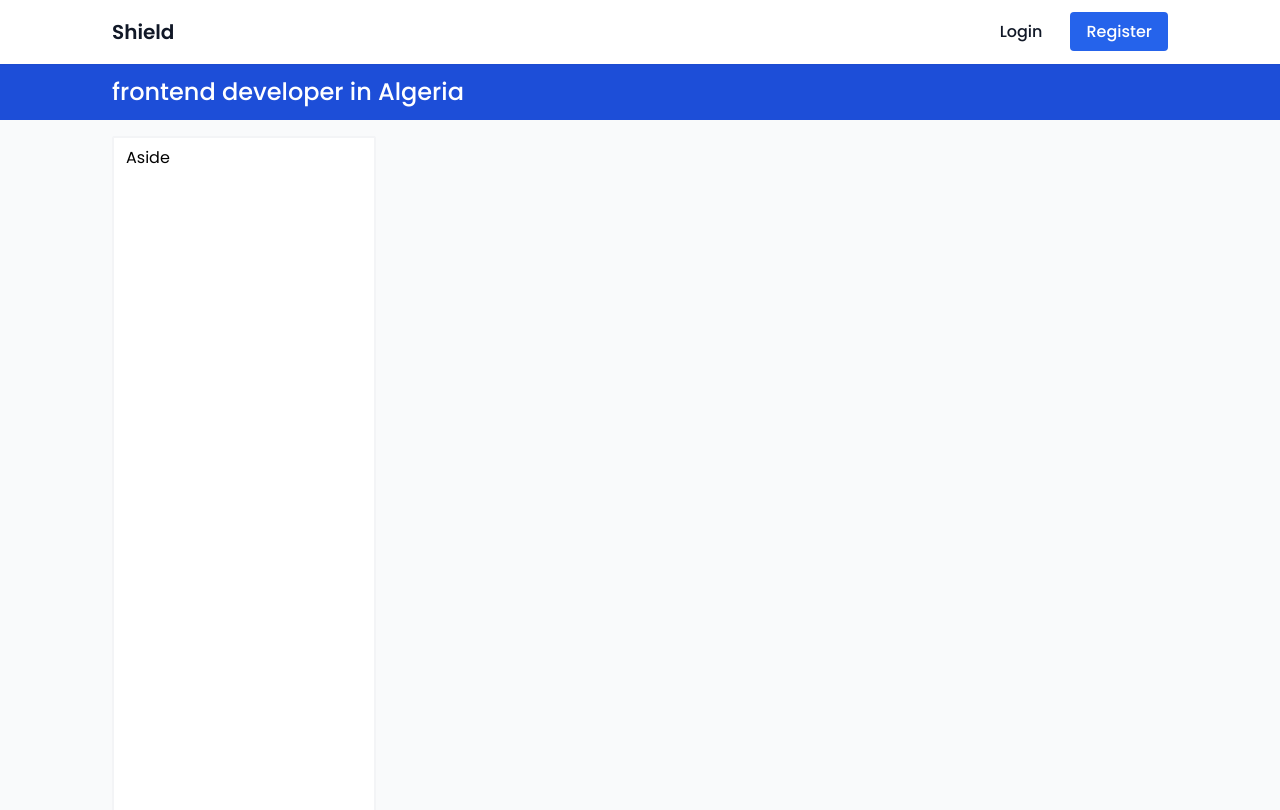
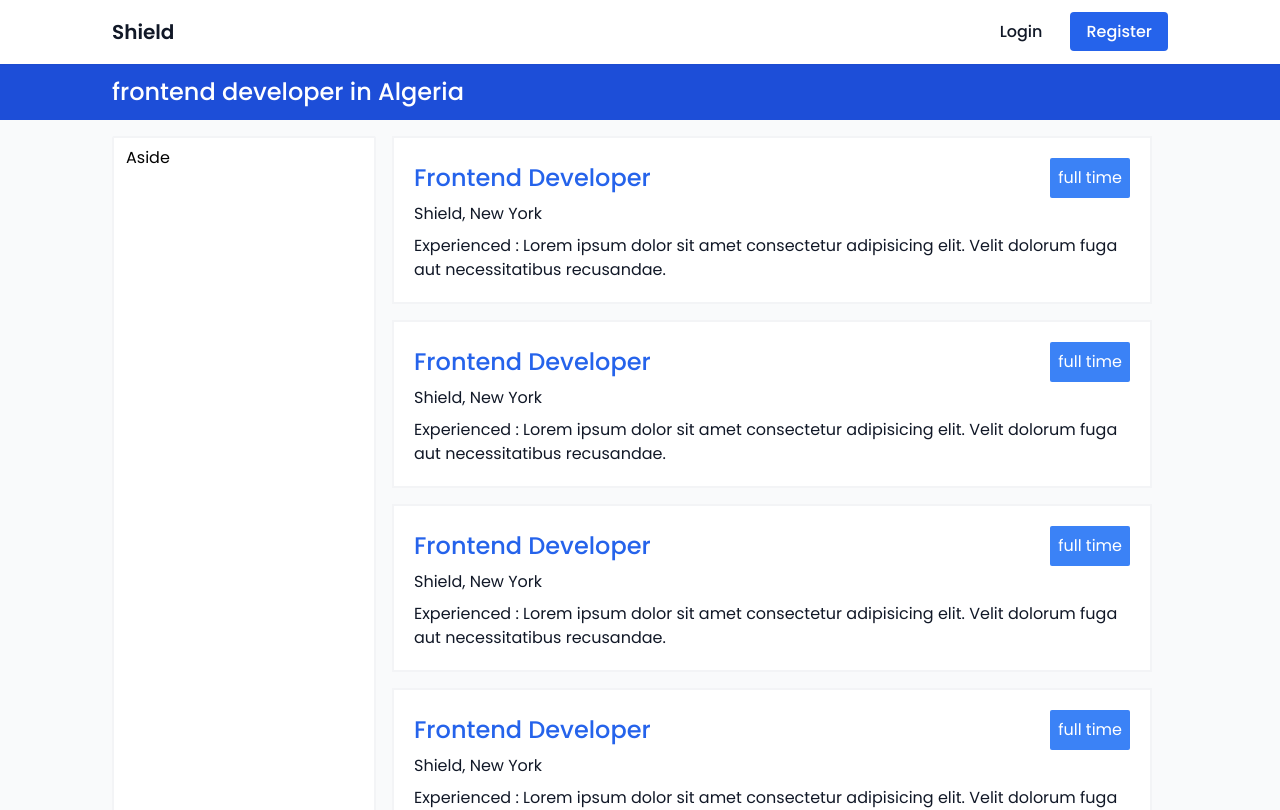
Before and after one commit to MedjadjiAbdelkadir/shield-job-application, a React (Vite) app: page /Jobs in a window 1280 px wide. Shown: the top 810 px of the page. Built offline with nearby package versions, Linux system fonts and the light colour scheme.

Commit message:
build JobsSection & JobCard components

```diff
--- a/src/pages/jobs/blocks/_index.js
+++ b/src/pages/jobs/blocks/_index.js
@@ -1,2 +1,3 @@
 export { default as Header } from './header'
 export { default as Aside } from './aside'
+export { default as JobsSection } from './jobs-section'
--- /dev/null
+++ b/src/pages/jobs/blocks/jobs-section.jsx
@@ -0,0 +1,73 @@
+import React from 'react'
+
+import PropTypes from 'prop-types'
+import { Link } from 'react-router-dom'
+
+const jobsList = [
+  {
+    title: 'frontend developer',
+    company: 'Shield',
+    location: 'New York',
+    type: 'full time'
+  },
+  {
+    title: 'frontend developer',
+    company: 'Shield',
+    location: 'New York',
+    type: 'full time'
+  },
+  {
+    title: 'frontend developer',
+    company: 'Shield',
+    location: 'New York',
+    type: 'full time'
+  },
+  {
+    title: 'frontend developer',
+    company: 'Shield',
+    location: 'New York',
+    type: 'full time'
+  },
+  {
+    title: 'frontend developer',
+    company: 'Shield',
+    location: 'New York',
+    type: 'full time'
+  },
+  {
+    title: 'frontend developer',
+    company: 'Shield',
+    location: 'New York',
+    type: 'full time'
+  }
+]
+
+export default function JobsSection () {
+  return (
+    <section className='flex flex-col gap-4 px-4'>
+      {
+        jobsList.map((job, index) => (<JobCard key={index} {...job} />))
+      }
+    </section>
+  )
+}
+
+const JobCard = ({ title, company, location, type }) => {
+  return (
+    <div className="bg-white px-5 py-5 border-2 border-gray-100 border-solid">
+      <div className="flex items-center justify-between mb-1">
+        <h2 className="text-2xl text-blue-600 font-medium capitalize"><Link to="/jobs/id">{title}</Link></h2>
+        <p className="bg-blue-500 rounded-sm text-white p-2">{type}</p>
+      </div>
+      <h3 className="text-md text-gray-900">{company + ', ' + location}</h3>
+      <p className="mt-2 text-gray-900">Experienced : Lorem ipsum dolor sit amet consectetur adipisicing elit. Velit dolorum fuga aut necessitatibus recusandae.</p>
+    </div>
+  )
+}
+
+JobCard.propTypes = {
+  title: PropTypes.string.isRequired,
+  company: PropTypes.string.isRequired,
+  location: PropTypes.string.isRequired,
+  type: PropTypes.string.isRequired
+}
--- a/src/pages/jobs/page.jsx
+++ b/src/pages/jobs/page.jsx
@@ -2,6 +2,7 @@ import React from 'react'
 
 import Head from '@components/head'
 import SecondLayout from '@layouts/second-layout'
+import { JobsSection } from './blocks/_index'
 
 export default function Jobs () {
   return (
@@ -10,6 +11,7 @@ export default function Jobs () {
         <title>Jobs | Shield</title>
       </Head>
       <SecondLayout jobTitle='frontend developer'>
+        <JobsSection />
       </SecondLayout>
     </>
   )
```
